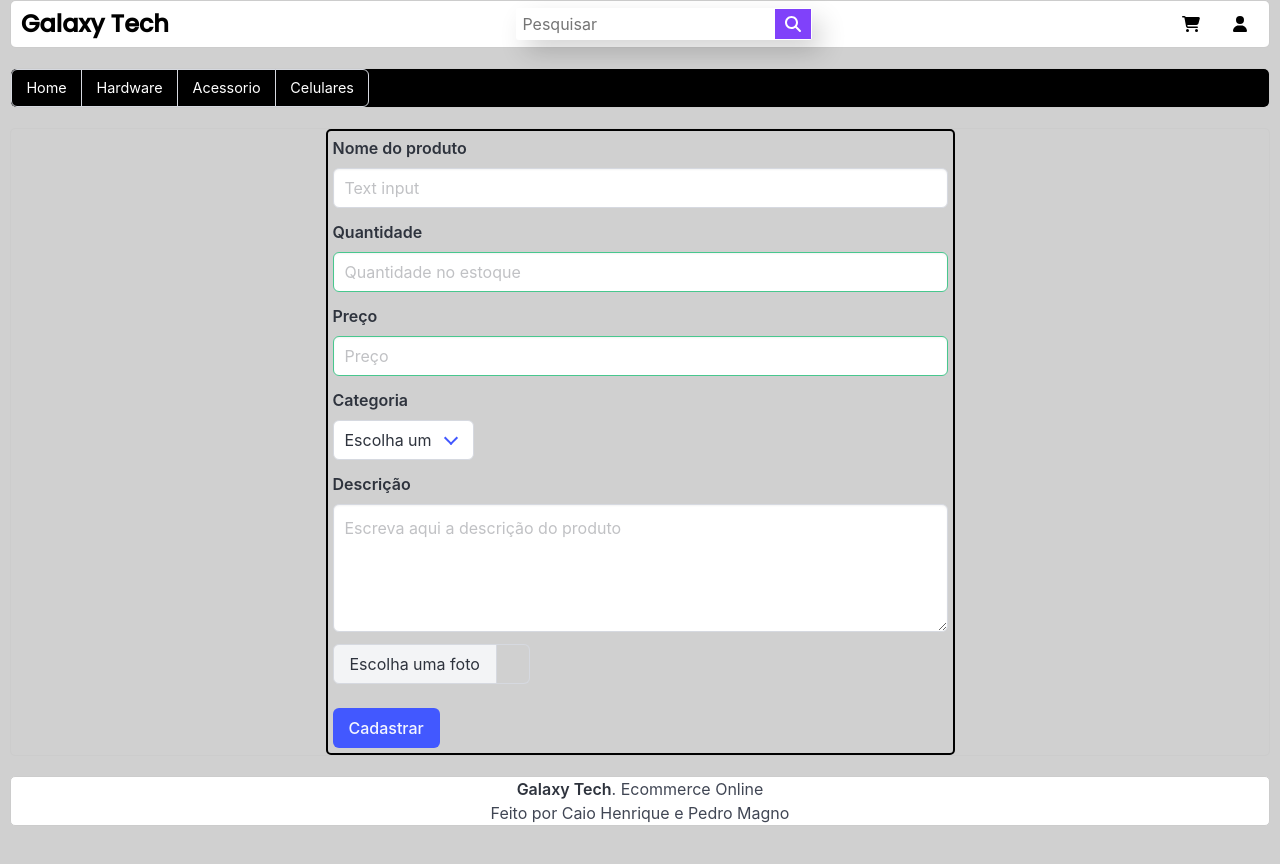
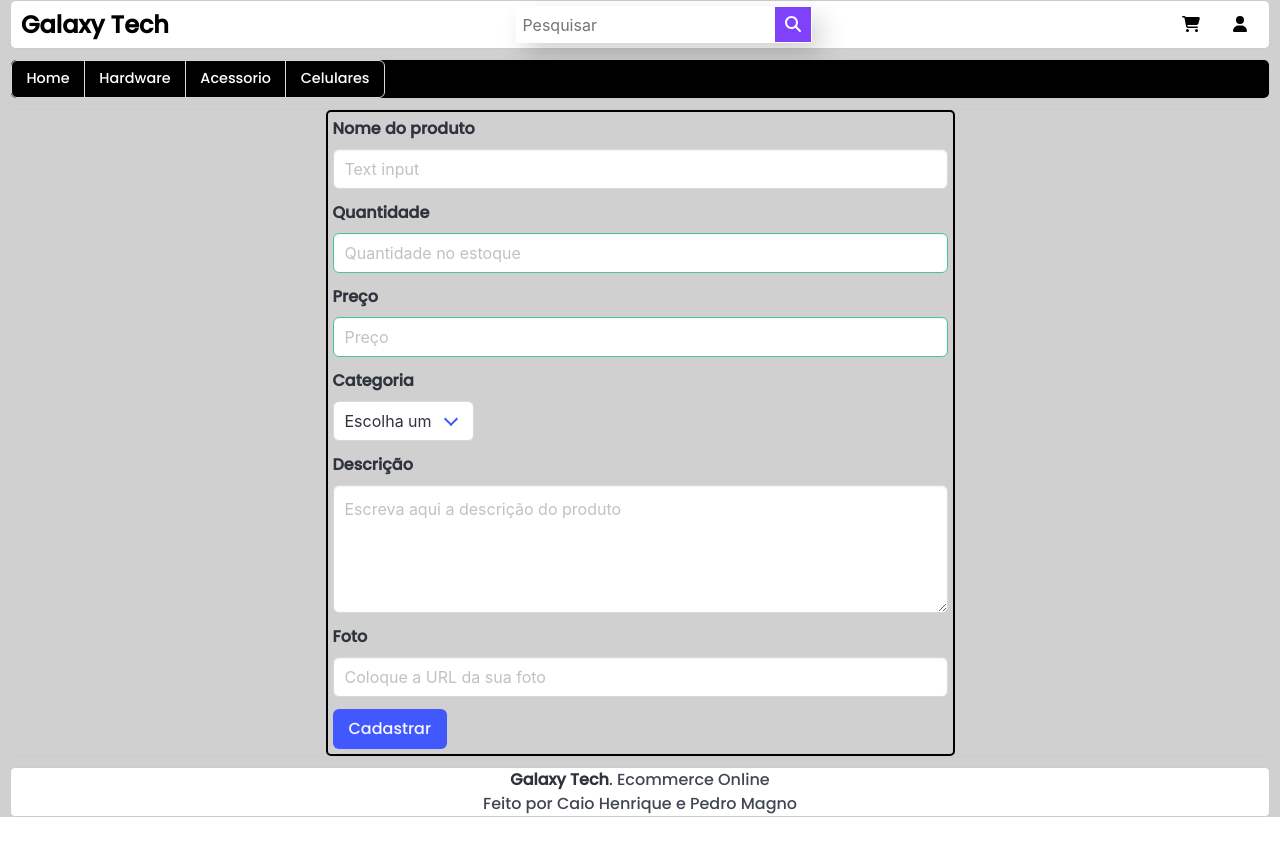
Before and after one commit to Caio-Henriquee/Galaxy-Tech---Ecommerce, an Angular app: page /criar in a window 1280 px wide. Shown: the top 864 px of the page. After the commit the page ends 817 px from the top, so only its background shows below. Built offline with nearby package versions, Linux system fonts and the light colour scheme.

Commit message:
adicionando produtos ao json

```diff
--- a/db.json
+++ b/db.json
@@ -3,31 +3,30 @@
     {
       "id": "1",
       "nome": "Smartphone Galaxy",
-        "valor": 1200.50,
+      "valor": 1200.5,
       "quantidade": 15,
       "descricao": "Smartphone de última geração com tela AMOLED e câmera de 108MP.",
-        "url": "https://example.com/smartphone-galaxy"
+      "url": "https://example.com/smartphone-galaxy",
+      "categoria": "celular"
     },
-
     {
       "id": "2",
       "nome": "Notebook TechMaster",
-        "valor": 3500.00,
+      "valor": 3500,
       "quantidade": 8,
       "descricao": "Notebook potente com processador Intel i7 e 16GB de RAM.",
-        "url": "https://example.com/notebook-techmaster"
+      "url": "https://example.com/notebook-techmaster",
+      "categoria": "hardaware"
     },
-
     {
       "id": "3",
       "nome": "Fone de Ouvido Wireless",
       "valor": 300.75,
       "quantidade": 25,
       "descricao": "Fone de ouvido com cancelamento de ruído e alta qualidade de som.",
-        "url": "https://example.com/fone-de-ouvido-wireless"
+      "url": "https://example.com/fone-de-ouvido-wireless",
+      "categoria": "acessorio"
     }
-
-
 
   ]
 }
--- a/src/app/criar-produtos/criar-produtos.component.html
+++ b/src/app/criar-produtos/criar-produtos.component.html
@@ -17,7 +17,7 @@
         <div class="field">
             <label class="label">Preço</label>
             <div class="control">
-                <input class="input is-success" type="number" formControlName="preco" placeholder="Preço">
+                <input class="input is-success" type="number" formControlName="valor" placeholder="Preço">
             </div>
         </div>
 
@@ -42,14 +42,11 @@
             </div>
         </div>
 
-        <div class="file is-normal has-name">
-            <label class="file-label">
-                <input class="file-input" type="file"  />
-                <span class="file-cta">
-                    <span class="file-label"> Escolha uma foto </span>
-                </span>
-                <span class="file-name"></span>
-            </label>
+        <div class="field">
+            <label class="label">Foto</label>
+            <div class="control">
+                <input class="input" type="text" formControlName="foto" placeholder="Coloque a URL da sua foto">
+            </div>
         </div>
 
         <div class="field is-grouped">
--- a/src/app/criar-produtos/criar-produtos.component.ts
+++ b/src/app/criar-produtos/criar-produtos.component.ts
@@ -1,6 +1,7 @@
-import { Component } from '@angular/core';
+import { Component, inject } from '@angular/core';
 import { FormGroup, FormControl, Validators, ReactiveFormsModule } from '@angular/forms';
-
+import { ProdutosService } from '../service/produtos.service';
+import { subscribe } from 'diagnostics_channel';
 @Component({
   selector: 'app-criar-produtos',
   standalone: true,
@@ -9,6 +10,9 @@ import { FormGroup, FormControl, Validators, ReactiveFormsModule } from '@angula
   styleUrls: ['./criar-produtos.component.css']
 })
 export class CriarProdutosComponent {
+
+  ProdutosService = inject(ProdutosService)
+
   form = new FormGroup({
     nomeProduto: new FormControl<string>('', {
       nonNullable: true,
@@ -17,7 +21,7 @@ export class CriarProdutosComponent {
     quantidade: new FormControl<number | null>(null, {
       validators: [Validators.required, Validators.min(0)],
     }),
-    preco: new FormControl<number | null>(null, {
+    valor: new FormControl<number | null>(null, {
       validators: [Validators.required, Validators.min(0)],
     }),
     categoria: new FormControl<string>('', {
@@ -28,17 +32,24 @@ export class CriarProdutosComponent {
       nonNullable: true,
       validators: Validators.required,
     }),
-    foto: new FormControl<File | null>(null, {
+    foto: new FormControl<string>('', {
+      nonNullable: true,
       validators: Validators.required,
     })
   });
 
   onSubmit() {
-    this.form.controls.nomeProduto.value;
-    this.form.controls.quantidade.value;
-    this.form.controls.preco.value;
-    this.form.controls.categoria.value;
-    this.form.controls.descricao.value;
-    this.form.controls.foto.value
+    this.ProdutosService.post({
+     nome: this.form.controls.nomeProduto.value,
+      quantidade: this.form.controls.quantidade.value as number,
+      valor :this.form.controls.valor.value as number,
+      categoria: this.form.controls.categoria.value,
+      descricao :this.form.controls.descricao.value,
+      url: this.form.controls.foto.value
+    })
+    .subscribe(()=>{
+      alert('sucesso');
+    });
+
   }
 }
--- a/src/app/home/home.component.css
+++ b/src/app/home/home.component.css
@@ -4,11 +4,8 @@
     padding: 0;
 }
 
-body {
-    height: 175vh;
-    display: flex;
-    flex-direction: column;
-    gap: 10px;
+.color {
+
     background-color: rgb(208, 208, 208);
 }
 
--- a/src/app/home/home.component.html
+++ b/src/app/home/home.component.html
@@ -1,4 +1,4 @@
-<body>
+<div class="color">
   <header>
     <app-header-content></app-header-content>
   </header>
@@ -41,4 +41,5 @@
       </p>
     </div>
   </footer>
-</body>
+
+</div>
--- /dev/null
+++ b/src/app/interface/payload-produtos.interface.ts
@@ -0,0 +1,4 @@
+import { produtos } from "./produtos.interface";
+
+
+export type ProdutosPayload = Omit<produtos, 'id'>
--- a/src/app/interface/produtos.interface.ts
+++ b/src/app/interface/produtos.interface.ts
@@ -4,5 +4,6 @@ export interface produtos {
     valor: number;
     quantidade: number;
     descricao: string;
-    url: string
+    url: string;
+    categoria: string;
 }
--- a/src/app/service/produtos.service.ts
+++ b/src/app/service/produtos.service.ts
@@ -1,6 +1,7 @@
 import { Injectable, inject } from '@angular/core';
 import { HttpClient } from '@angular/common/http';
 import { produtos } from '../interface/produtos.interface';
+import { ProdutosPayload } from '../interface/payload-produtos.interface';
 
 @Injectable({
   providedIn: 'root'
@@ -12,5 +13,8 @@ export class ProdutosService {
     return this.httpClient.get<produtos[]>('api/produtos');
   }
 
-  constructor() { }
+  post(payload: ProdutosPayload){
+    return this.httpClient.post('api/produtos', payload);
+  }
+
 }
```
Lines whose indentation alone changed are shown as unchanged.
